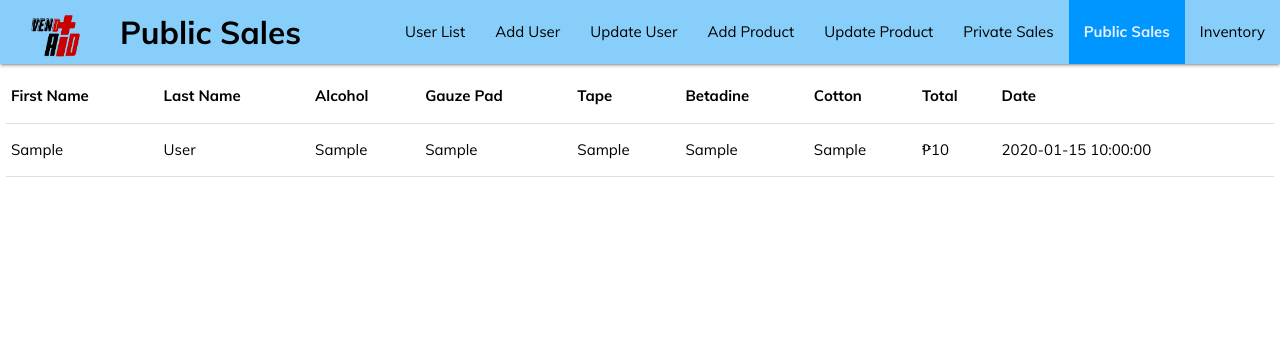
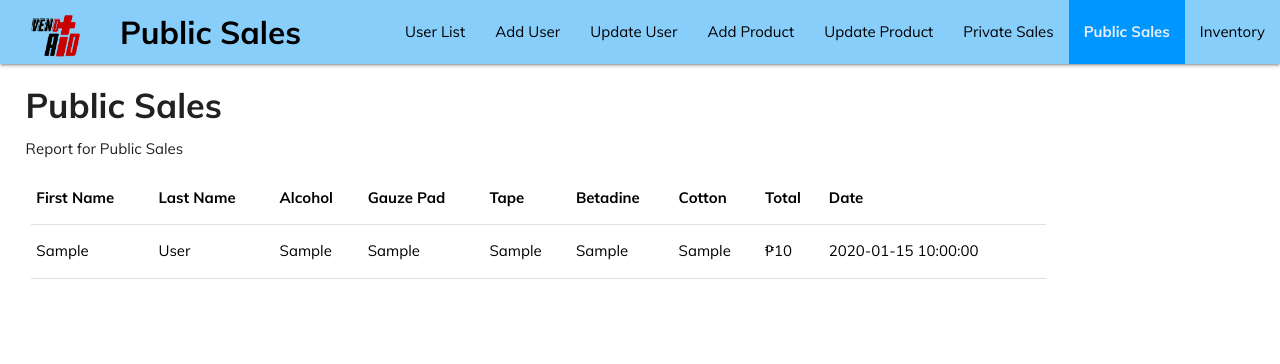
Before and after one commit to Tsukimiyu/vendaid, a PHP site: page /PublicSales.php in a window 1280 px wide. Shown: the top 364 px of the page. Run offline with PHP 8.4, Linux system fonts and the light colour scheme; tables that the repository leaves empty or names only in its code hold one stand-in row (values such as "Sample post").

Commit message:
Update PublicSales.php

```diff
--- a/PublicSales.php
+++ b/PublicSales.php
@@ -15,6 +15,18 @@
 			margin: 0;
 			padding: 0;
 
+    }
+table {
+      margin: 5px;
+      margin-left: 2%;
+      width: 80%;
+    }
+ .headertitle{
+margin-left: 2%;
+font-weight: bold;
+    }
+   .headersub{
+margin-left: 2%;
     }
 	</style>
 	<title>Public Sales Report</title>
@@ -36,6 +48,9 @@
       </ul>
     </div>
   </nav>
+
+ <h4 class="headertitle">  Public Sales </h4>
+  <p class="headersub">  Report for Public Sales </p>
 
     <div class="table_public">
   <?php $conn = mysqli_connect('localhost', 'gypsy', 'admin', 'database');
@@ -96,6 +111,7 @@ while($row = $result->fetch_assoc())
 echo "</table>";
 
 ?>
+
 </div>
 </body>
 </html>
```
